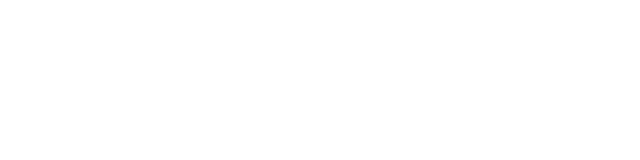
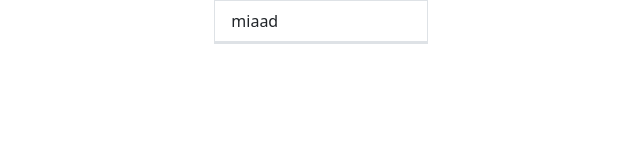
Before and after one commit to MiaadEstakhri/feature-app, a React (Create React App) app: page / in a window 1280 px wide. Shown: the top 160 px of the page, without its empty margins (319-959 px from the left). Built offline with nearby package versions, Linux system fonts and the light colour scheme.

Commit message:
make dropDown

```diff
--- a/src/components/common/dropDown/dropDown.jsx
+++ b/src/components/common/dropDown/dropDown.jsx
@@ -13,18 +13,31 @@
   const openClickHandle = () => {
     setIsOpen((prev) => !prev.isOpen);
   };
+
   return (
-    <div
-      className="d-flex flex-column justify-content-center align-items-center border-1 border-black"
-      onClick={openClickHandle}>
-      <div></div>
-      {data.map((item, key) => {
-        return (
-          <div key={key} className={`${isOpen ? "d-flex" : "d-none"}`}>
-            <div>{item.name}</div>
-          </div>
-        );
-      })}
+    <div className="d-flex justify-content-center">
+      <div
+        className={`w-100 h-100 position-absolute ${isOpen ? "open" : ""}`}
+        onClick={() => setIsOpen(false)}></div>
+      <div className="col-2 position-relative">
+        <div
+          className="d-flex justify-content-start align-items-center p-2 ps-3 border border-1 "
+          onClick={openClickHandle}>
+          miaad
+        </div>
+        <div className="border border-1 bg-light">
+          {isOpen &&
+            data.map((item, key) => {
+              return (
+                <ul
+                  key={key}
+                  className="list list-unstyled d-flex flex-column ">
+                  <li>{item.name}</li>
+                </ul>
+              );
+            })}
+        </div>
+      </div>
     </div>
   );
 };
```
